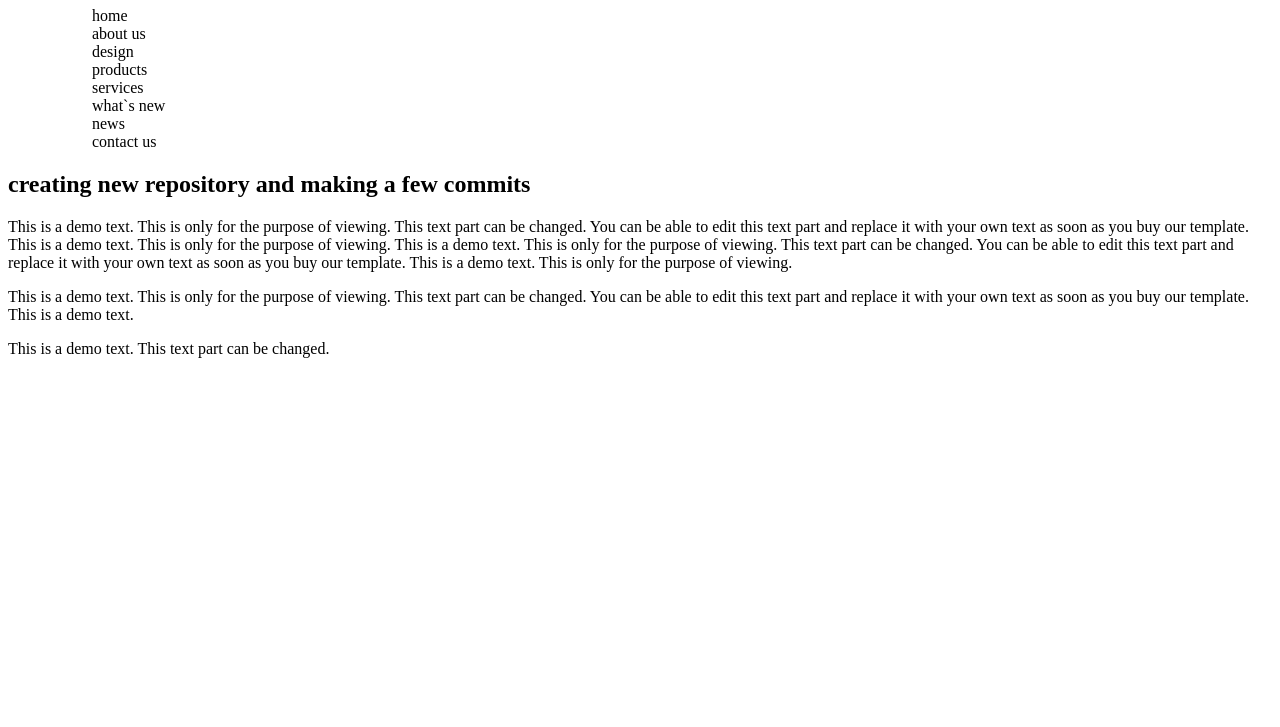
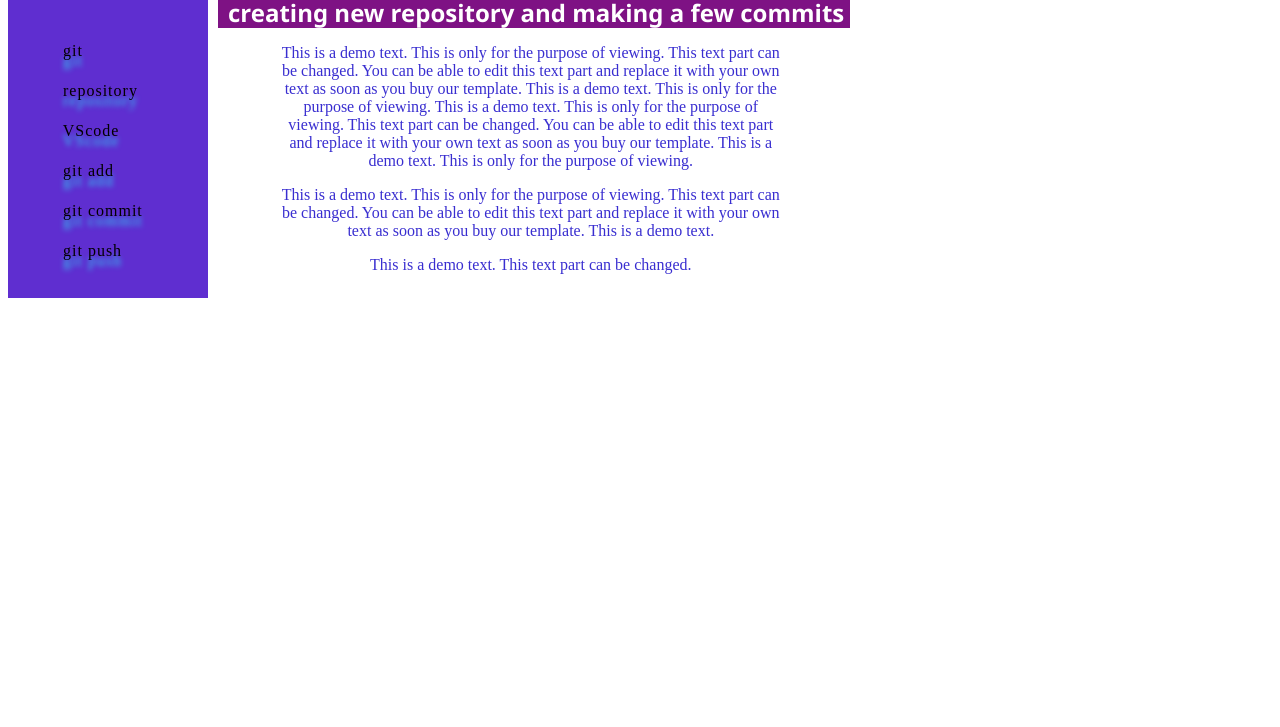
Before and after one commit to ReverendV/git_hw1, a plain HTML site: page index.html in a window 1280 px wide. Shown: the part 73-800 px from the top of the page. Drawn offline with Linux system fonts and the light colour scheme.

Commit message:
sidebar changed + added text

```diff
--- a/index.html
+++ b/index.html
@@ -4,7 +4,7 @@
     <meta charset="UTF-8">
     <meta name="viewport" content="width=device-width, initial-scale=1.0">
     <title>git_hw1</title>
-<link rel="stylesheet" href="">
+<link rel="stylesheet" href="./style.css">
 
 
 </head>
@@ -15,17 +15,15 @@
     </div>
    <div class="sidebar">
         <ul>
-            <ul><img src="./images/list.png" alt=""> home</ul>
-            <ul><img src="./images/list.png" alt=""> about us</ul>
-            <ul><img src="./images/list.png" alt=""> design</ul>
-            <ul><img src="./images/list.png" alt=""> products</ul>
-            <ul><img src="./images/list.png" alt=""> services</ul>
-            <ul><img src="./images/list.png" alt=""> what`s new</ul>
-            <ul><img src="./images/list.png" alt=""> news</ul>
-            <ul><img src="./images/list.png" alt=""> contact us</ul>
+            <ul><img src="" alt=""> git</ul>
+            <ul><img src="" alt=""> repository</ul>
+            <ul><img src="" alt=""> VScode</ul>
+            <ul><img src="" alt=""> git add</ul>
+            <ul><img src="" alt=""> git commit</ul>
+            <ul><img src="" alt=""> git push</ul>
+
         </ul>
     </div>
-<div class="aside">
 </div>
 <div class="title">
     <h2>creating new repository and making a few commits</h2>
--- a/style.css
+++ b/style.css
@@ -1,9 +1,3 @@
-@font-face {
-    font-family:ambidexter ;
-    src: local(ambidexter),
-    url(./ambidexter_regular.otf) ;
-}
-
 .header{
     width: 100%;
     height: 50px;
@@ -19,7 +13,7 @@ h1:hover{
 }
 .sidebar{
     width: 200px;
-    height: 400px;
+    height: 300px;
     margin-bottom: 10px;
     margin-right: 10px;
     float:left;
@@ -39,16 +33,9 @@ ul{
 ul:hover{
 filter: drop-shadow(0px 0px 10px lightblue);
 }
-.aside{
-    width: 260px;
-    height: 400px;
-    margin-bottom: 10px;
-    margin-right: 10px;
-    float:left;
-background: #120b76;
-}
+
 .title{
-    width: 40%;
+    width: 50%;
     height: 30px;
     float:left;
     color: white;
@@ -65,4 +52,7 @@ font-family:'Segoe UI', Tahoma, Geneva, Verdana, sans-serif;
     margin-bottom: 10px;
     float:left;
     color: #392ed0;
+    text-align: center;
+    padding-left: 60px;
+    padding top: 40px;
 }
```
